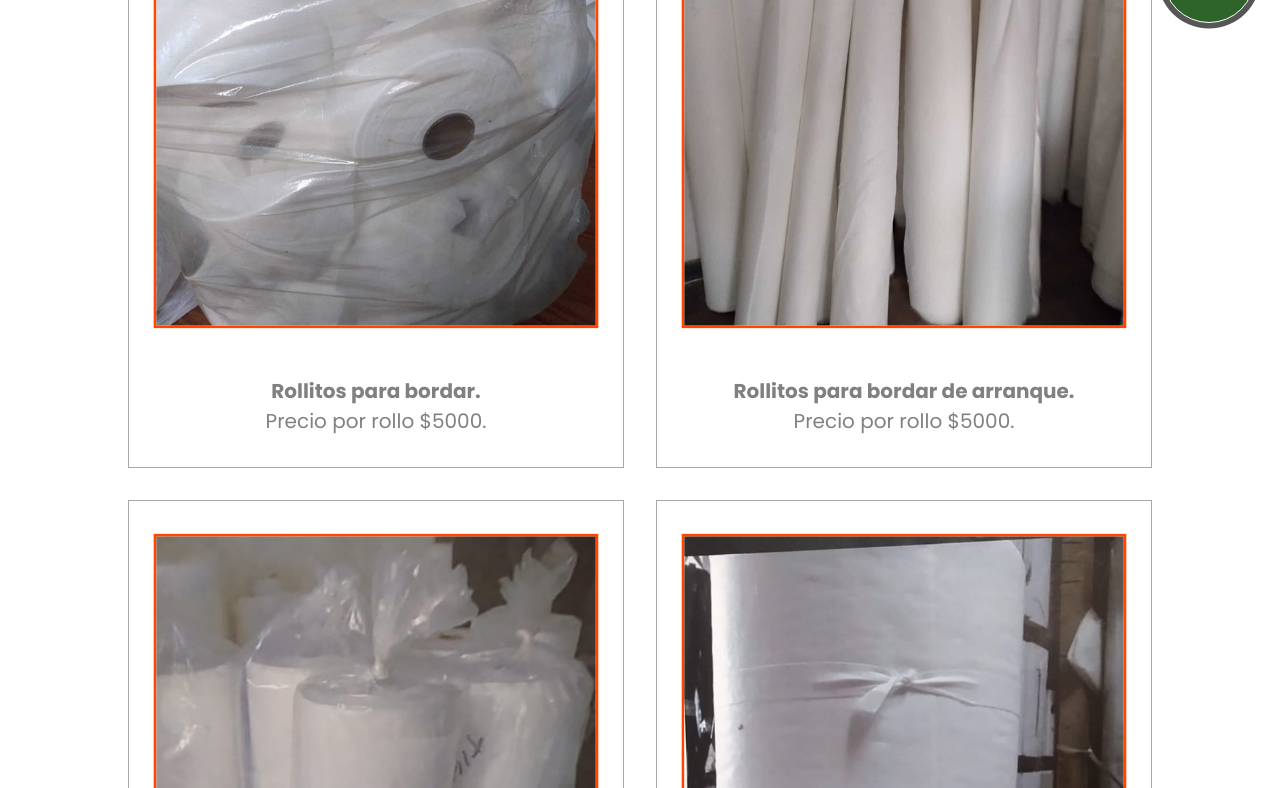
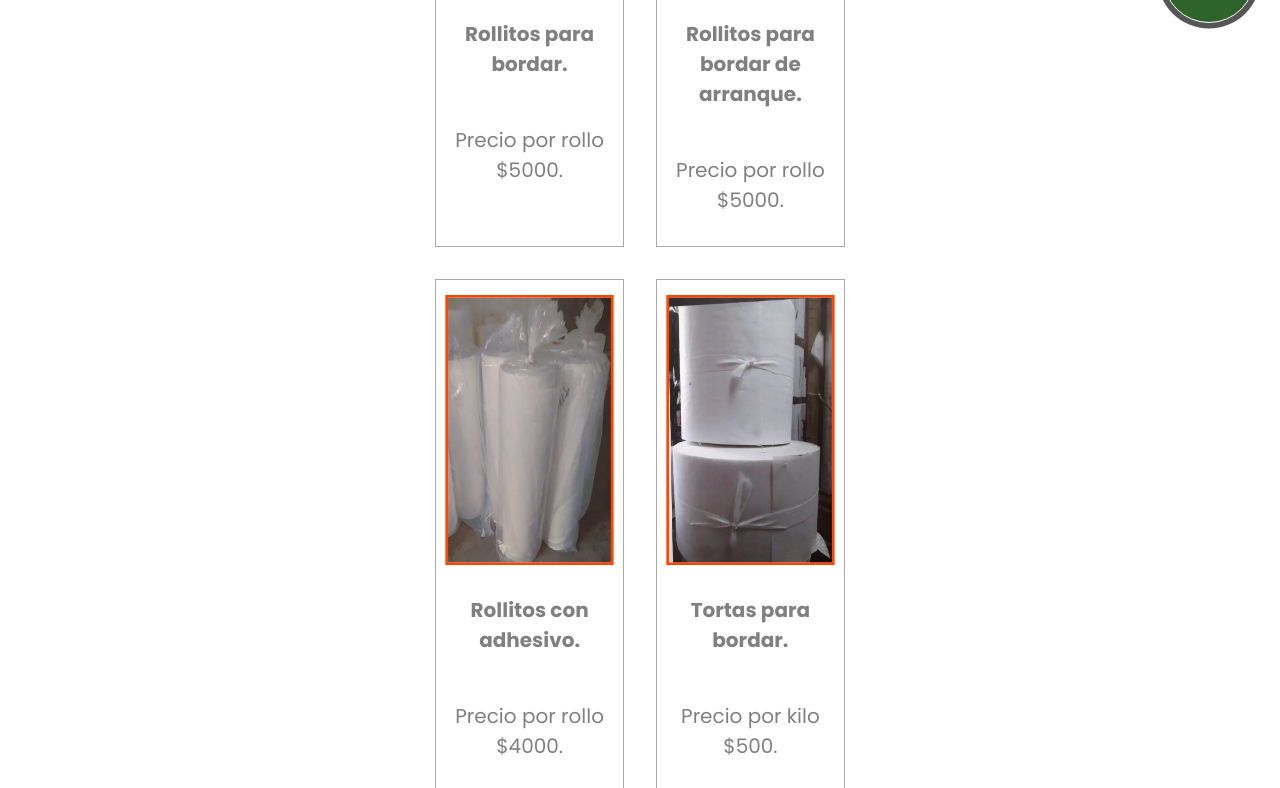
Before and after one commit to paulavguzman/proyecto-mirytex-paulaguzman, a website: page pages/galeria.html in a window 1280 px wide. Shown: the part 752-1540 px from the top of the page. Drawn offline with nearby package versions, Linux system fonts and the light colour scheme.

Commit message:
cambios en galeria, pages y textos

```diff
--- a/css/style.css
+++ b/css/style.css
@@ -155,7 +155,7 @@ footer .derechos {
 }
 /* GALERIA */
 .galeria {
-  width: 100%;
+  width: 40%;
   margin: 0 auto;
   display: flex;
   justify-content: center;
@@ -169,13 +169,13 @@ footer .derechos {
 
 .tarjeta {
   display: block;
-  height: auto;
+  width: 100%;
   border: solid 1px darkgrey;
 }
 
 .tarjeta img {
-  width: 100%;
-  height: auto;
+  width: inherit;
+  height: 300px;
   transform: scale(0.9);
   border: 3px solid orangered;
   transition: cubic-bezier(0.6, -0.28, 0.74, 0.05) all 0.5s;
--- a/pages/galeria.html
+++ b/pages/galeria.html
@@ -4,7 +4,7 @@
     <meta charset="UTF-8">
     <meta http-equiv="X-UA-Compatible" content="IE=edge">
     <meta name="viewport" content="width=device-width, initial-scale=1.0">
-    <meta name="description" content= "Mirytex tiene todo lo que necesitas para tus bordados">
+    <meta name="description" content= "Mirytex tiene toda la variedad en fiselinas">
     <meta name="keywords" content= "GALERIA, VARIEDAD, FISELINA, BORDADOS">
     <link rel="preconnect" href="https://fonts.googleapis.com">
     <link rel="preconnect" href="https://fonts.gstatic.com" crossorigin>
@@ -21,7 +21,7 @@
 <div class="whatsapp">
   <a href="https://wa.me/541163685333?text=Hola%20quiero%20informacion%20del%20producto"
     target="_blank">
-    <img class="btn-whatsapp" src="../imagen/Whatsapp.png" alt="">
+    <img class="btn-whatsapp" src="../imagen/Whatsapp.png" alt="boton de whatsapp para contacto">
   </a>
 </div>
 <!-- END WHATSAPP -->
@@ -63,23 +63,28 @@
             <div class="contenedor-galeria">
                 <div class="tarjeta">
                     <img src="../imagen/catalogo/rollitos.jpg" alt="Rollitos para bordar">
-                    <p class="txt-galeria"><span>Rollitos para bordar.</span><br/>Precio por rollo $5000.</p>
+                    <p class="txt-galeria"><span>Rollitos para bordar.</span></p>
+                    <p class= "txt-galeria">Precio por rollo $5000.</p>
                 </div>
                 <div class="tarjeta">
                     <img src="../imagen/catalogo/rollo.jpg" alt="Rollos para bordar de arranque">
-                    <p class="txt-galeria"><span>Rollitos para bordar de arranque.</span><br/>Precio por rollo $5000.</p>
+                    <p class="txt-galeria"><span>Rollitos para bordar de arranque.</span></p>
+                    <p class="txt-galeria">Precio por rollo $5000.</p>
                 </div>
                 <div class="tarjeta">
                     <img src="../imagen/catalogo/rollosconadhesivo.jpg" alt="Rollitos para bordar con adhesivo">
-                    <p class="txt-galeria"><span>Rollitos con adhesivo.</span><br/>Precio por rollo $4000.</p>
+                    <p class="txt-galeria"><span>Rollitos con adhesivo.</span></p>
+                    <p class="txt-galeria">Precio por rollo $4000.</p>
                 </div>
                 <div class="tarjeta">
                     <img src="../imagen/catalogo/tortas.jpg" alt="Tortas de fiselina para bordar ">
-                    <p class="txt-galeria"><span>Tortas  para bordar.</span><br/>Precio por kilo $500.</p>
+                    <p class="txt-galeria"><span>Tortas  para bordar.</span></p>
+                     <p class="txt-galeria">Precio por kilo $500.</p>
                 </div>
                 <div class="tarjeta">
                     <img src="../imagen/catalogo/rollosdiscontinuos.jpg" alt="Rollitos para bordar">
-                    <p class="txt-galeria"><span>Rollitos para bordar discontinuos.</span><br/>Precio por kilo $500.</p>
+                    <p class="txt-galeria"><span>Rollitos para bordar discontinuos.</span></p>
+                    <p class="txt-galeria"> Precio por kilo $500.</p>
                 </div>
             </div>
         </div>
@@ -105,7 +110,8 @@
     <iframe src="https://www.google.com/maps/embed?pb=!1m18!1m12!1m3!1d3285.1068835417536!2d-58.53894408477105!3d-34.57616198046659!2m3!1f0!2f0!3f0!3m2!1i1024!2i768!4f13.1!3m3!1m2!1s0x95bcb773e6f558a5%3A0x67b893c9ebab0ab7!2sBonifacini%202062%2C%20San%20Mart%C3%ADn%2C%20Provincia%20de%20Buenos%20Aires!5e0!3m2!1ses!2sar!4v1652277274127!5m2!1ses!2sar" width="100%" height="350" style="border:0;" allowfullscreen="" loading="lazy" referrerpolicy="no-referrer-when-downgrade"></iframe>
   </div>
   <div class="derechos">
-      <small>Todos los derechos reservados</small>
+    <small>Todos los derechos reservados.</small>
+    <small> Web desarrollada por PaulaG</small>
   </div>
 </footer>
 <!-- END FOOTER -->
```
Also changed, not shown: index.html (+4 -3 lines), pages/contacto.html (+4 -3 lines), pages/materia-prima.html (+4 -3 lines), pages/productos.html (+6 -6 lines).
